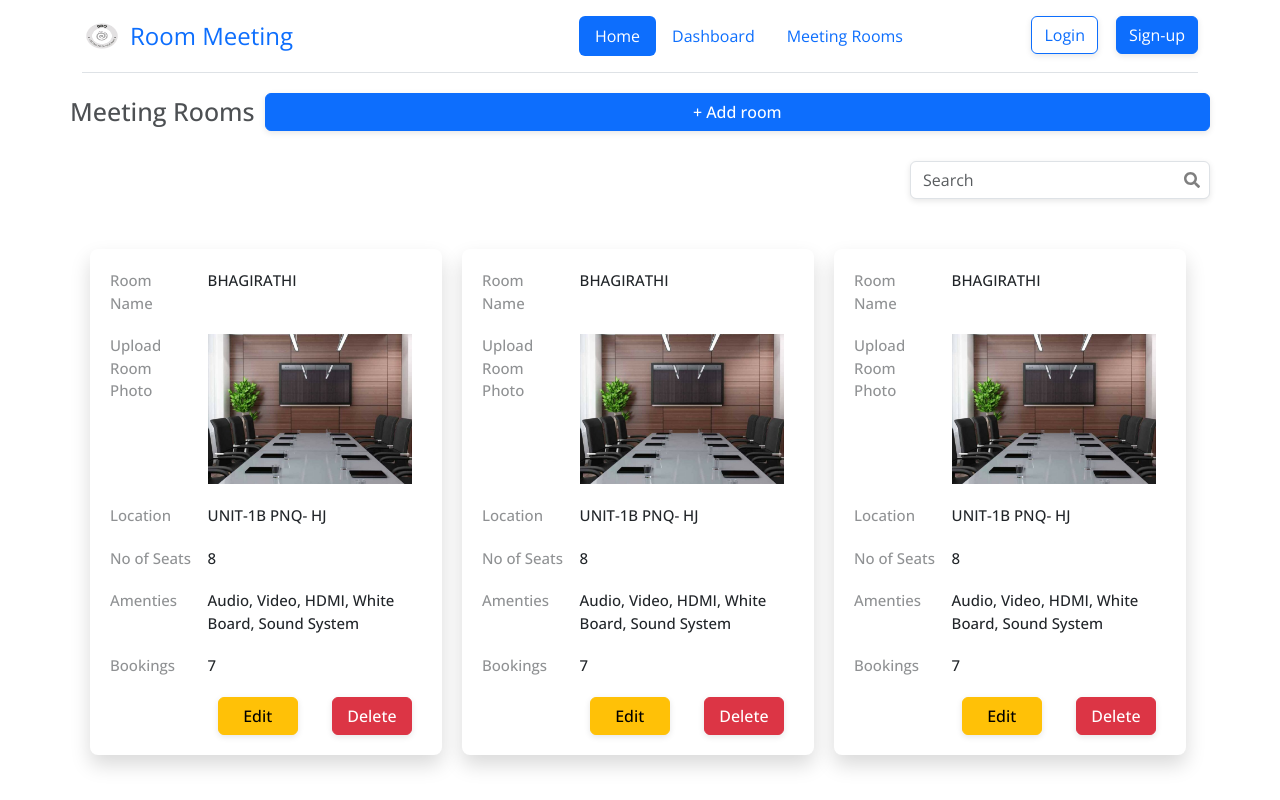
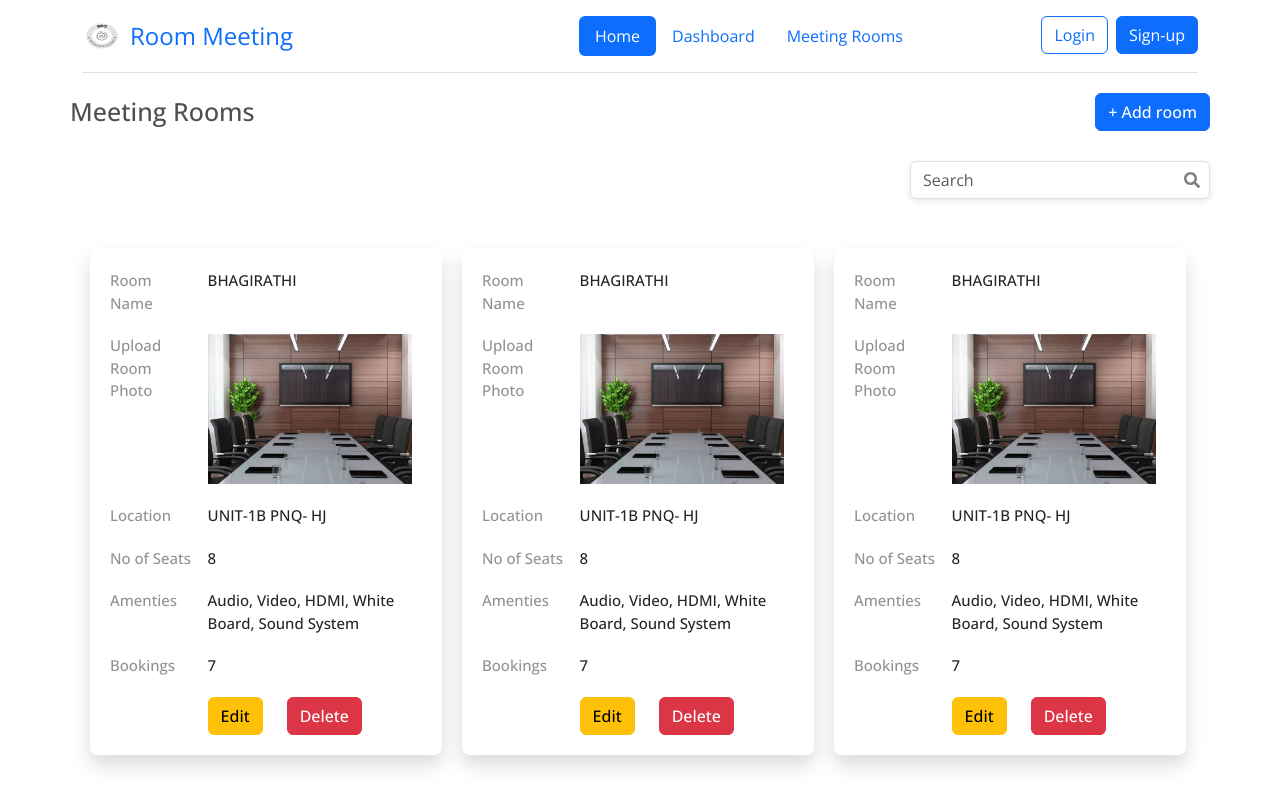
Before and after one commit to gnad0722/Meeting_Room_Web, a React (Create React App) app: page /admin/room in a window 1280 px wide. Shown: the top 800 px of the page. Built offline with nearby package versions, Linux system fonts and the light colour scheme.

Commit message:
fix button

```diff
--- a/src/assets/styles/bookingPage.css
+++ b/src/assets/styles/bookingPage.css
@@ -84,6 +84,7 @@
   height: auto;
   margin-top: 10px;
   padding: 20px;
+  gap: 10px;
 }
 .recurrence-form #title {
   position: absolute;
--- a/src/assets/styles/dashboard.css
+++ b/src/assets/styles/dashboard.css
@@ -56,7 +56,8 @@ input {
     flex:8;
     box-shadow: 0 2px 6px rgba(0,0,0,0.1);
 }
-button {
+
+.search-box button {
     flex:1;
     margin-left: 10px;
     box-shadow: 0 2px 6px rgba(0,0,0,0.1);
```
